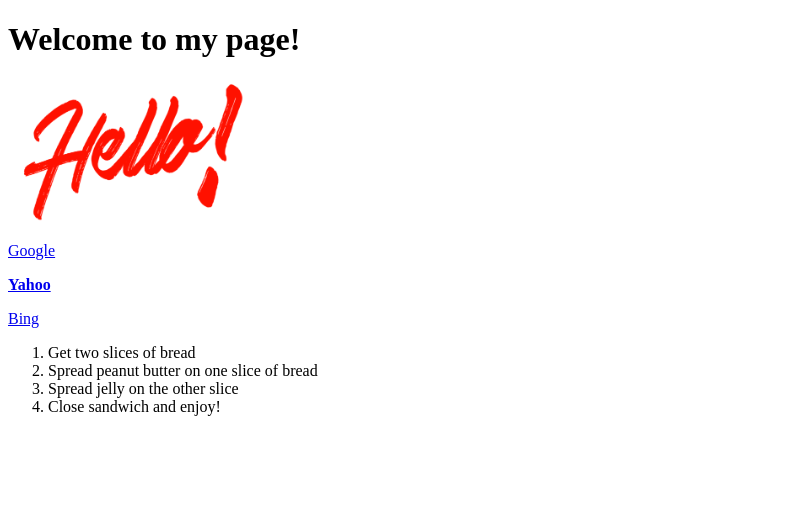
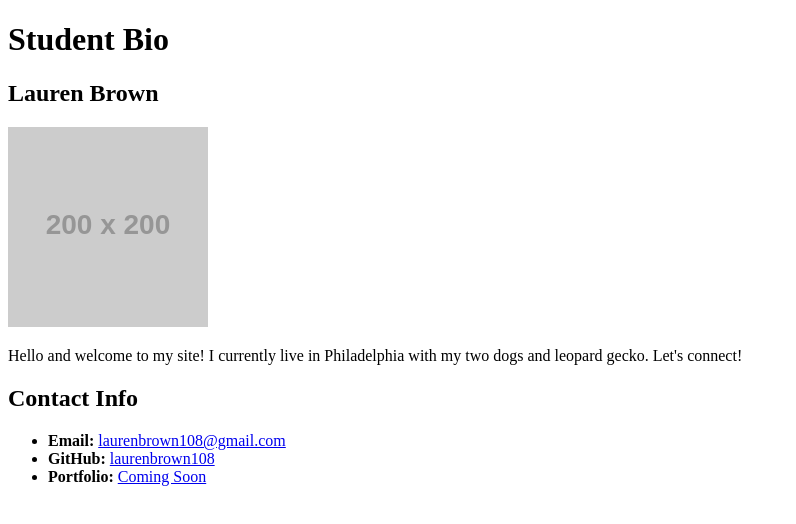
Before and after one commit to laurenbrown108/MyFirstHTML, a plain HTML site: page index.html in a window 1280 px wide. Shown: the whole page, without its empty margins (0-796 px from the left). Drawn offline with Linux system fonts and the light colour scheme; placeholder pictures from the web are drawn by us.

Commit message:
Updated to student bio.

```diff
--- a/index.html
+++ b/index.html
@@ -4,16 +4,15 @@
         <title>Lauren's Page</title>
     </head>
     <body>
-        <h1>Welcome to my page!</h1>
-        <img src="my-first-html.png" alt="hello" width="20%" height="20%" />
-        <p><a href="https://www.google.com/" target="_blank">Google</a></p>
-        <p><strong><a href="https://www.yahoo.com/">Yahoo</a> </strong></p>
-        <p><a href="#">Bing</a></p>
-        <ol>
-            <li>Get two slices of bread</li>
-            <li> Spread peanut butter on one slice of bread</li>
-            <li> Spread jelly on the other slice</li>
-            <li> Close sandwich and enjoy!</li>
-        </ol>
+        <h1>Student Bio</h1>
+        <h2>Lauren Brown</h2>
+        <img src="https://via.placeholder.com/200" />
+        <p> Hello and welcome to my site! I currently live in Philadelphia with my two dogs and leopard gecko. Let's connect!</p>
+        <h2>Contact Info</h2>
+        <ul>
+            <li> <strong>Email:</strong> <a href="mailto:laurenbrown108@gmail.com">laurenbrown108@gmail.com</a></li>
+            <li> <strong>GitHub:</strong> <a href="https://laurenbrown108.github.io/MyFirstHTML/">laurenbrown108</a></li>
+            <li> <strong>Portfolio:</strong> <a href="#">Coming Soon</a> </li>
+
     </body>
 </html>
```
Also changed, not shown: 1 other file.
